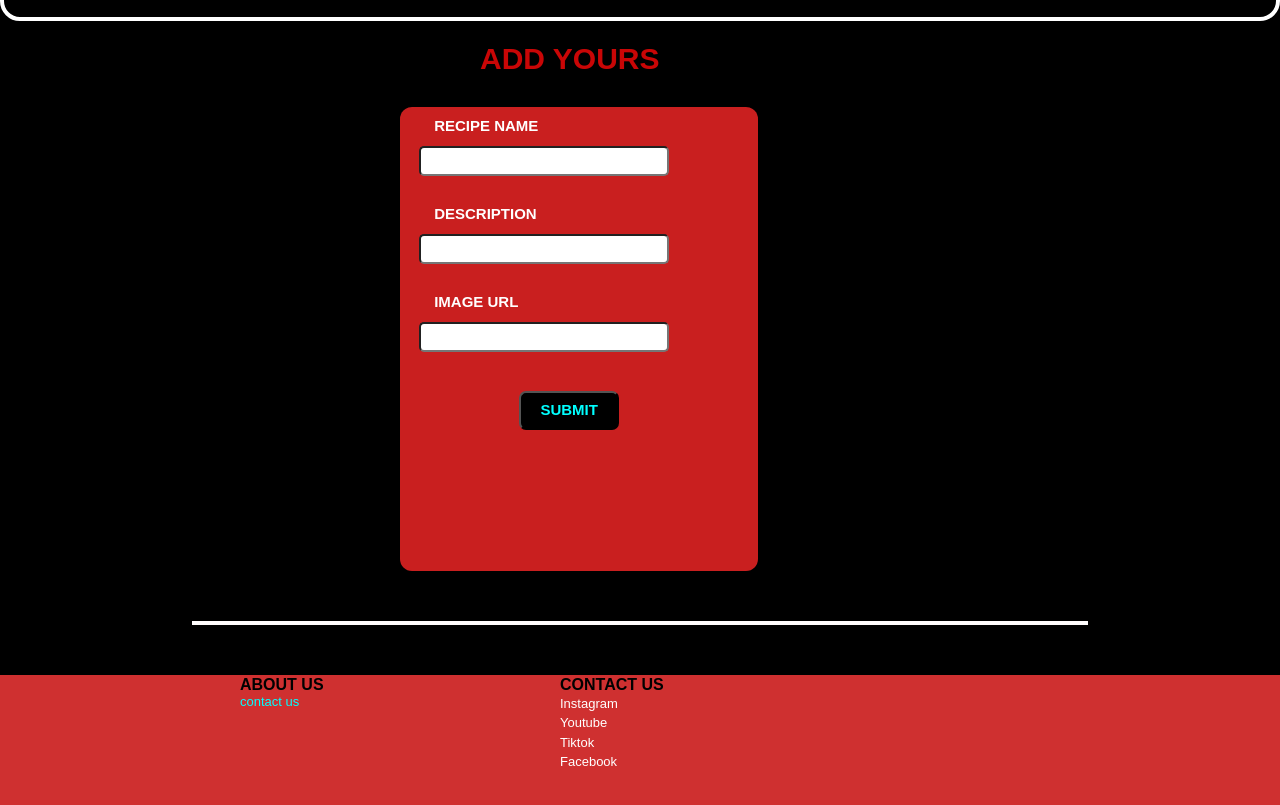
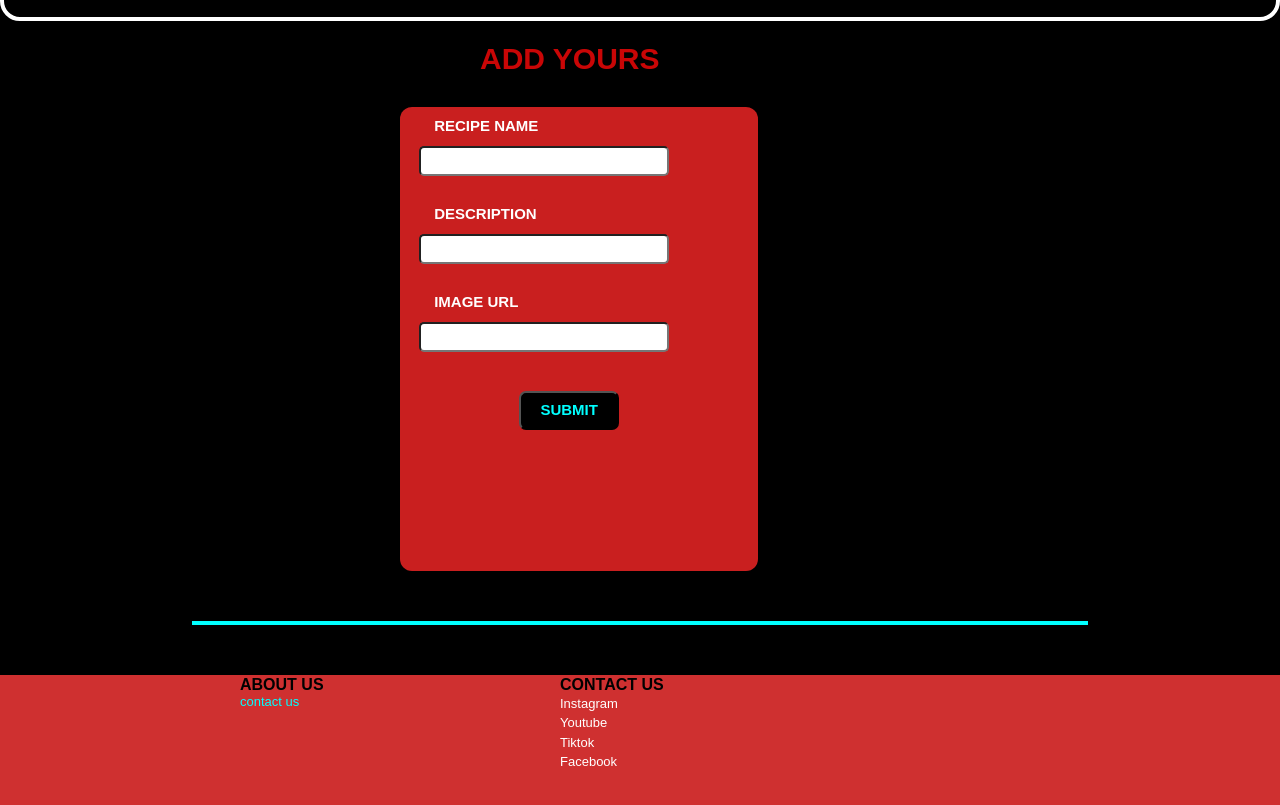
Before and after one commit to mujahidina/phase-1-project, a website: page index.html in a window 1280 px wide. Shown: the part 1163-1968 px from the top of the page. Drawn offline with nearby package versions, Linux system fonts and the light colour scheme.

Commit message:
changed the whiteLine  color to cyan

```diff
--- a/styles.css
+++ b/styles.css
@@ -269,7 +269,7 @@ padding: 2px;
 }
 
 .whiteLine{
-  background-color: #fffcfc;
+  background-color: cyan;
   width: 70%;
   height: 0.5vh;
   margin: auto;
```
